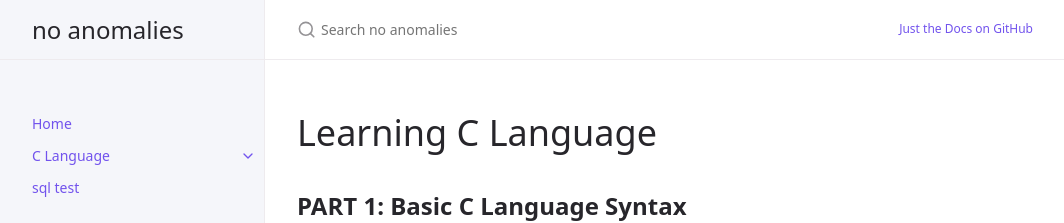
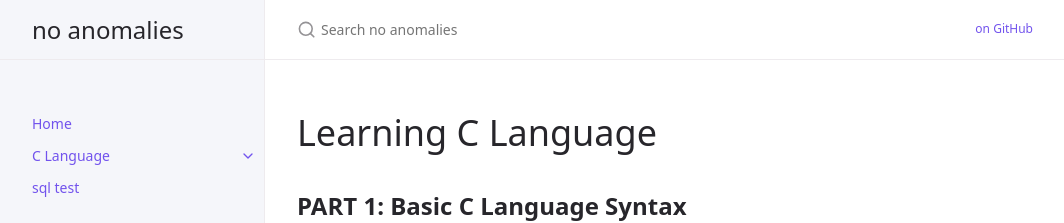
Before and after one commit to noanomal/noanomal.github.io, a Jekyll site: the page built from docs/c-language/index.md, in a window 1280 px wide and 900 px high. Shown: the top 223 px of the window, without its empty margins (107-1171 px from the left). Built offline with Jekyll 4.4.1, drawn with Linux system fonts in a browser that asks for light colours; cached includes are drawn as plain includes.

Commit message:
fixed config 250131 02

```diff
--- a/_config.yml
+++ b/_config.yml
@@ -110,8 +110,8 @@ heading_anchors: true
 
 # Aux links for the upper right navigation
 aux_links:
-  "Just the Docs on GitHub":
-    - "https://github.com/just-the-docs/just-the-docs"
+  "on GitHub":
+    - "https://github.com/noanomal/noanomal.github.io"
 
 # Makes Aux links open in a new tab. Default is false
 aux_links_new_tab: True
```
